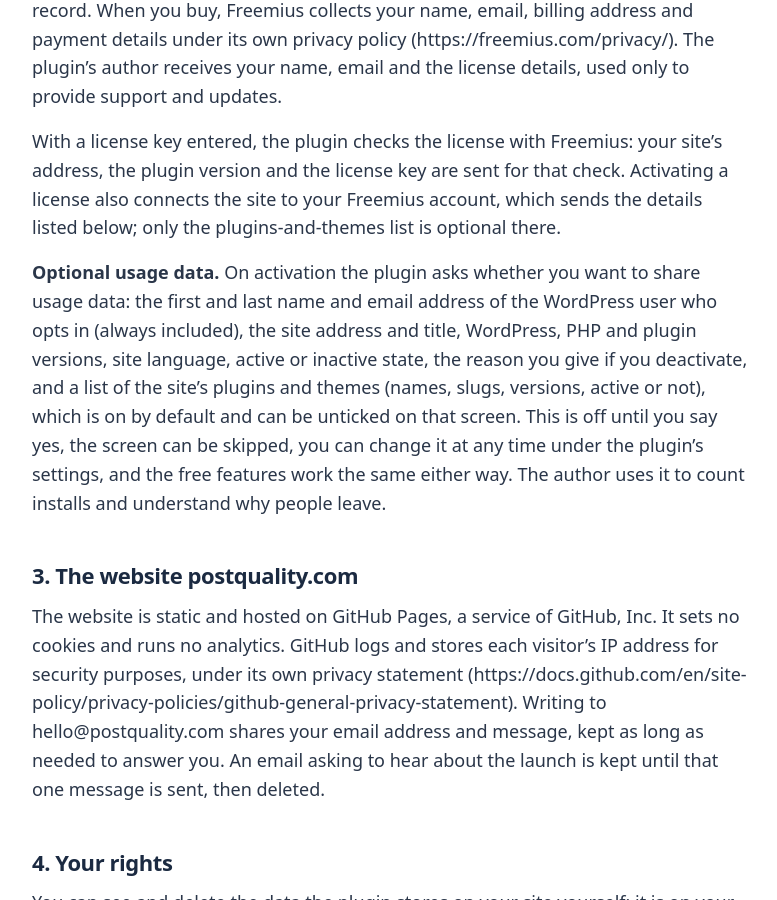
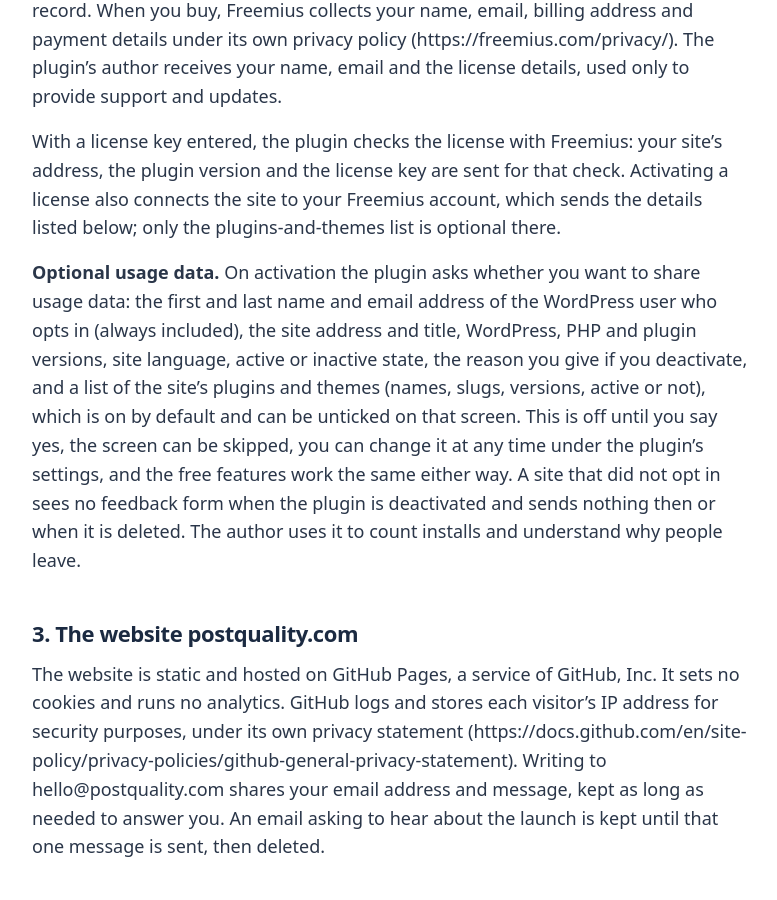
Before and after one commit to vincentheimann/postquality.com, a Jekyll site: the page built from privacy.md, in a window 1280 px wide and 900 px high, scrolled down 3044 px. Shown: the whole window, without its empty margins (96-873 px from the left). Built offline with Jekyll 4.4.1, drawn with Linux system fonts in a browser that asks for light colours; some of the changed text lies outside the part shown.

Commit message:
fix(privacy): a site that did not opt in sees no deactivation form and sends nothing
Copy of post-quality-manager/docs/policies/privacy.md for plugin bug 90: the
short version adds "not even when you deactivate or delete the plugin", the
Optional usage data paragraph says a site that did not opt in sees no feedback
form at deactivation and sends nothing then or when the plugin is deleted.
Last-updated date bumped to 2026-10-26.

Co-Authored-By: Claude Fable 5.1 <noreply@anthropic.com>

```diff
--- a/privacy.md
+++ b/privacy.md
@@ -5,9 +5,9 @@ description: What the Post Quality Manager plugin sends and stores, what Freemiu
 permalink: /privacy/
 ---
 
-_Post Quality Manager, a WordPress plugin by Vincent Heimann. Last updated 2026-10-23. Published at https://postquality.com/privacy; questions to hello@postquality.com._
+_Post Quality Manager, a WordPress plugin by Vincent Heimann. Last updated 2026-10-26. Published at https://postquality.com/privacy; questions to hello@postquality.com._
 
-This policy covers three things: the plugin running on your WordPress site, the Pro licensing service, and the website postquality.com. Short version: the plugin sends your post text to **your own** n8n instance and the AI provider **you** configured; the plugin's author receives nothing from your site unless you opt in to usage data or buy a Pro license.
+This policy covers three things: the plugin running on your WordPress site, the Pro licensing service, and the website postquality.com. Short version: the plugin sends your post text to **your own** n8n instance and the AI provider **you** configured; the plugin's author receives nothing from your site unless you opt in to usage data or buy a Pro license, not even when you deactivate or delete the plugin.
 
 ## 1. The plugin on your site
 
@@ -42,7 +42,7 @@ Pro licenses are sold and managed by Freemius, Inc., which acts as the seller of
 
 With a license key entered, the plugin checks the license with Freemius: your site's address, the plugin version and the license key are sent for that check. Activating a license also connects the site to your Freemius account, which sends the details listed below; only the plugins-and-themes list is optional there.
 
-**Optional usage data.** On activation the plugin asks whether you want to share usage data: the first and last name and email address of the WordPress user who opts in (always included), the site address and title, WordPress, PHP and plugin versions, site language, active or inactive state, the reason you give if you deactivate, and a list of the site's plugins and themes (names, slugs, versions, active or not), which is on by default and can be unticked on that screen. This is off until you say yes, the screen can be skipped, you can change it at any time under the plugin's settings, and the free features work the same either way. The author uses it to count installs and understand why people leave.
+**Optional usage data.** On activation the plugin asks whether you want to share usage data: the first and last name and email address of the WordPress user who opts in (always included), the site address and title, WordPress, PHP and plugin versions, site language, active or inactive state, the reason you give if you deactivate, and a list of the site's plugins and themes (names, slugs, versions, active or not), which is on by default and can be unticked on that screen. This is off until you say yes, the screen can be skipped, you can change it at any time under the plugin's settings, and the free features work the same either way. A site that did not opt in sees no feedback form when the plugin is deactivated and sends nothing then or when it is deleted. The author uses it to count installs and understand why people leave.
 
 ## 3. The website postquality.com
 
```
